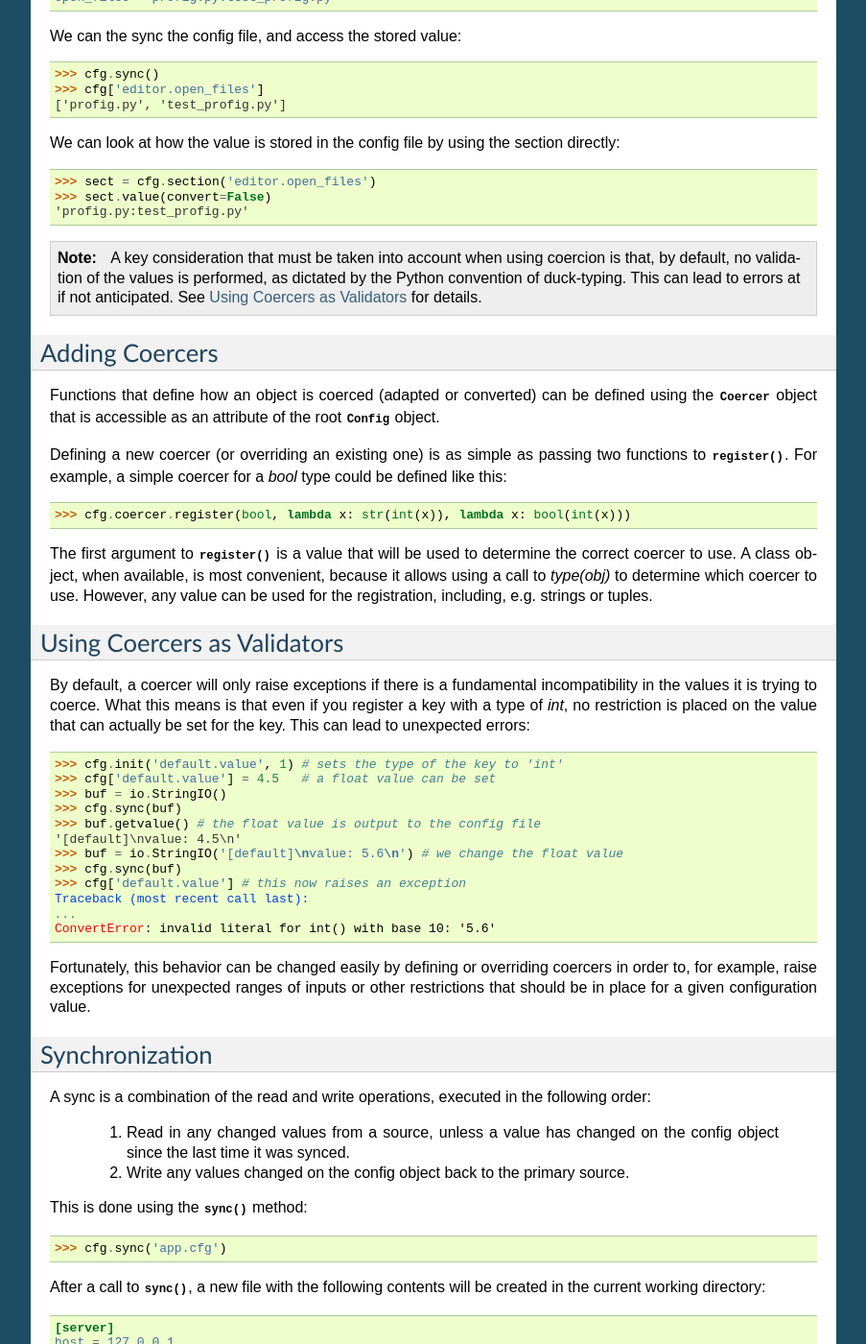
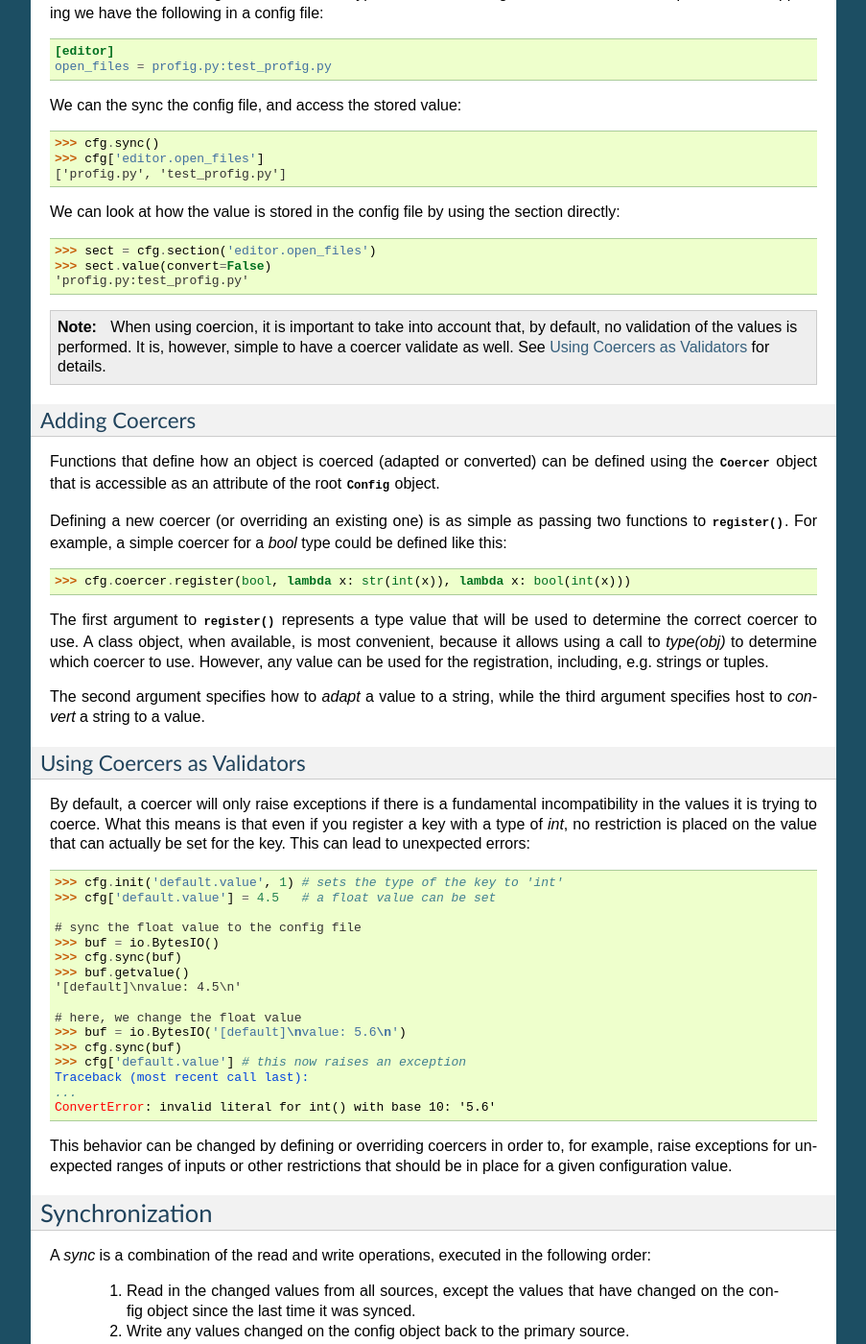
Before and after one commit to dhagrow/profig, a Sphinx documentation site: the page built from docs/guide.txt, in a window 1280 px wide and 1400 px high, scrolled down 1510 px. Shown: the whole window at 96% size, without its empty margins (198-1101 px from the left). Built offline with Sphinx 7.4.7, drawn with Linux system fonts in a browser that asks for light colours; the version number could not be read and is left out; some of the changed text lies outside the part shown.

Commit message:
docs: updated

```diff
--- a/docs/guide.txt
+++ b/docs/guide.txt
@@ -60,11 +60,15 @@
 ---------------------------
 
 Automatic typing is referred to as "coercion" within the :mod:`profig` library.
+
 Functions that adapt (object -> string) or convert (string -> object) values
 are referred to as "coercers".
 
 - Values are "adapted" into strings.
 - Strings are "converted" into values.
+
+Defining Types
+~~~~~~~~~~~~~~
 
 Type information can be assigned by initializing a key with a default value::
 
@@ -76,7 +80,8 @@
     >>> type(port)
     <class 'int'>
 
-A specific type can by specified as the third argument::
+When a type cannot be easily inferred, a specific type can by specified as
+the third argument to :meth:`~profig.ConfigSection.init`::
 
     >>> cfg.init('editor.open_files', [], 'path_list')
 
@@ -104,14 +109,13 @@
 
 .. note::
 
-    A key consideration that must be taken into account when using coercion
-    is that, by default, no validation of the values is performed, as dictated
-    by the Python convention of duck-typing.
-    This can lead to errors at if not anticipated. See
-    `Using Coercers as Validators`_ for details.
+    When using coercion, it is important to take into account that, by
+    default, no validation of the values is performed. It is, however, simple
+    to have a coercer validate as well. See `Using Coercers as Validators`_
+    for details.
 
 Adding Coercers
----------------
+~~~~~~~~~~~~~~~
 
 Functions that define how an object is coerced (adapted or converted) can be
 defined using the :class:`~profig.Coercer` object that is accessible as an
@@ -123,14 +127,17 @@
 
     >>> cfg.coercer.register(bool, lambda x: str(int(x)), lambda x: bool(int(x)))
 
-The first argument to :meth:`~profig.Coercer.register` is a value that will be
-used to determine the correct coercer to use. A class object, when available, is
-most convenient, because it allows using a call to `type(obj)` to determine
-which coercer to use. However, any value can be used for the registration,
-including, e.g. strings or tuples.
+The first argument to :meth:`~profig.Coercer.register` represents a type value
+that will be used to determine the correct coercer to use. A class object,
+when available, is most convenient, because it allows using a call to
+`type(obj)` to determine which coercer to use. However, any value can be
+used for the registration, including, e.g. strings or tuples.
+
+The second argument specifies how to *adapt* a value to a string, while the
+third argument specifies host to *convert* a string to a value.
 
 Using Coercers as Validators
-----------------------------
+~~~~~~~~~~~~~~~~~~~~~~~~~~~~
 
 By default, a coercer will only raise exceptions if there is a fundamental
 incompatibility in the values it is trying to coerce. What this means is that
@@ -140,30 +147,33 @@
 
     >>> cfg.init('default.value', 1) # sets the type of the key to 'int'
     >>> cfg['default.value'] = 4.5   # a float value can be set
-    >>> buf = io.StringIO()
+
+    # sync the float value to the config file
+    >>> buf = io.BytesIO()
     >>> cfg.sync(buf)
-    >>> buf.getvalue() # the float value is output to the config file
+    >>> buf.getvalue()
     '[default]\nvalue: 4.5\n'
-    >>> buf = io.StringIO('[default]\nvalue: 5.6\n') # we change the float value
+
+    # here, we change the float value
+    >>> buf = io.BytesIO('[default]\nvalue: 5.6\n')
     >>> cfg.sync(buf)
     >>> cfg['default.value'] # this now raises an exception
     Traceback (most recent call last):
     ...
     ConvertError: invalid literal for int() with base 10: '5.6'
 
-Fortunately, this behavior can be changed easily by defining or overriding
-coercers in order to, for example, raise exceptions for unexpected ranges of
-inputs or other restrictions that should be in place for a given configuration
-value.
+This behavior can be changed by defining or overriding coercers in order to,
+for example, raise exceptions for unexpected ranges of inputs or other
+restrictions that should be in place for a given configuration value.
 
 Synchronization
 ---------------
 
-A sync is a combination of the read and write operations, executed in the
+A *sync* is a combination of the read and write operations, executed in the
 following order:
 
-    1. Read in any changed values from a source, unless a value has changed
-       on the config object since the last time it was synced.
+    1. Read in the changed values from all sources, except the values that have
+       changed on the config object since the last time it was synced.
     2. Write any values changed on the config object back to the primary
        source.
 
```
